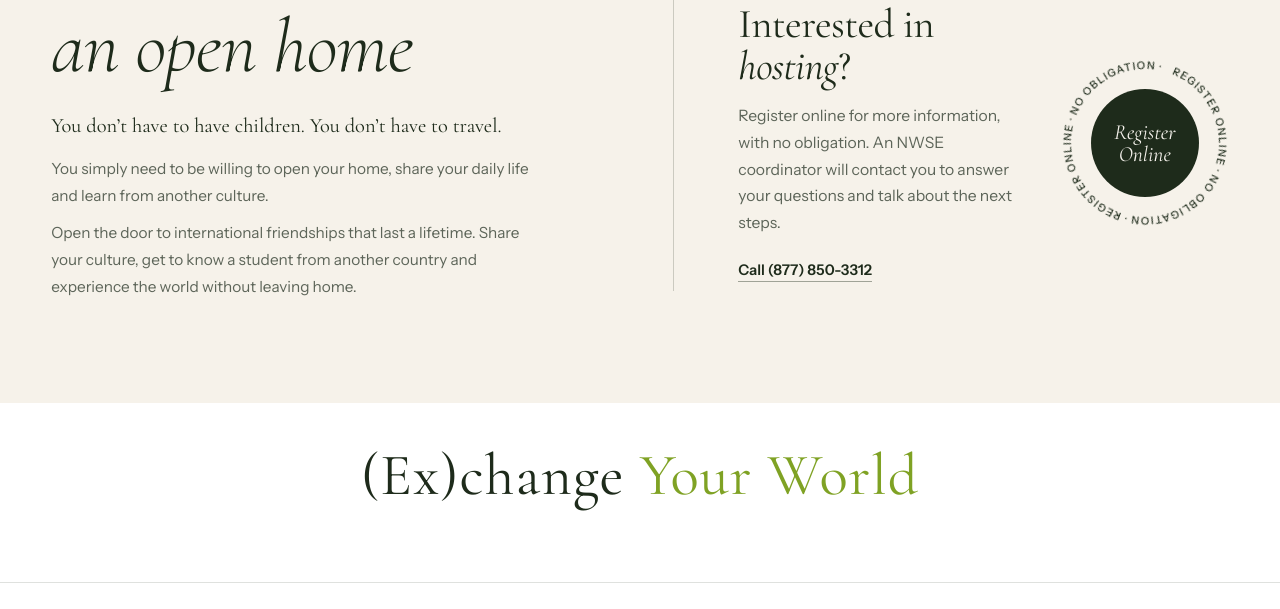
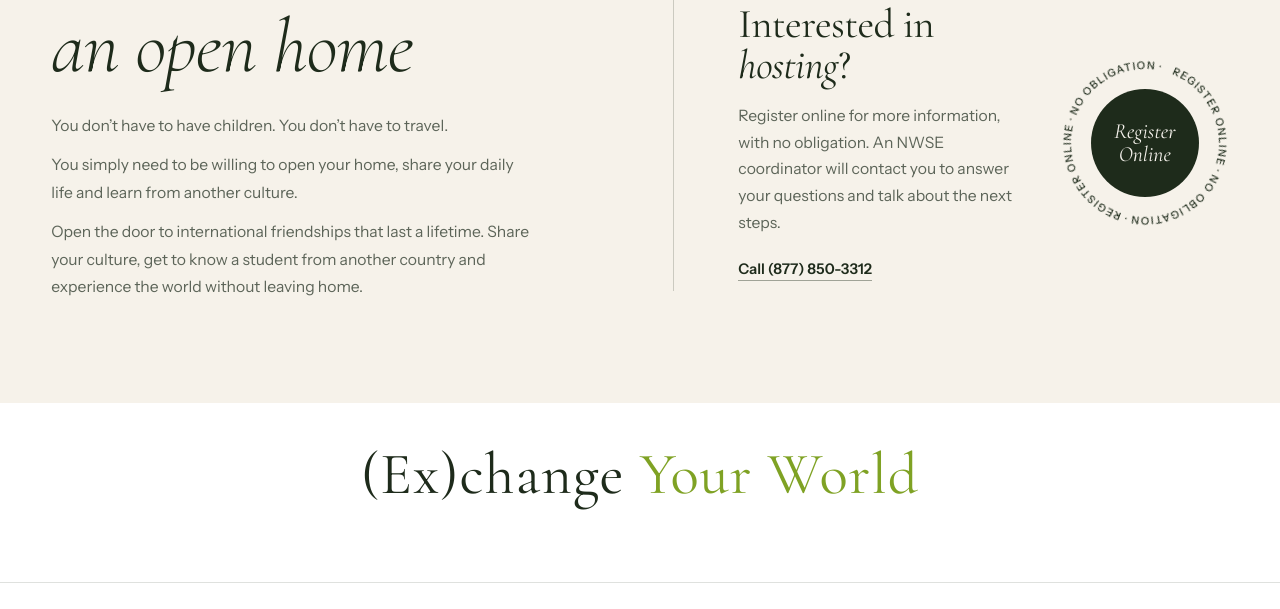
Before and after one commit to anjagregoran/nwse-homepage-concept, a plain HTML site: page index.html in a window 1280 px wide. Shown: the part 5031-5640 px from the top of the page. Drawn offline with nearby package versions, Linux system fonts and the light colour scheme; a web font is replaced by a local one.

Commit message:
All you need: the three paragraphs share one font, size and color
Co-Authored-By: Claude Opus 5.5 <noreply@anthropic.com>

```diff
--- a/index.html
+++ b/index.html
@@ -806,6 +806,9 @@
   .closing .open-row p { font-size: .96rem; max-width: 30rem; }
   /* v76: "hosting" in the same dark green as "an open home" and the Register circle */
   .closing .cta-side h2 em { color: var(--ink); }
+  /* v77: the three paragraphs under "an open home" all look the same (same font, size, color and spacing) */
+  .closing .open-row p, .closing .open-row p.dont { font: 400 .98rem/1.75 var(--sans); font-style: normal; color: var(--soft); max-width: 30rem; margin: 0; letter-spacing: 0; }
+  .closing .open-row p + p { margin-top: 12px; }
 </style>
 </head>
 <body class="home">
```
